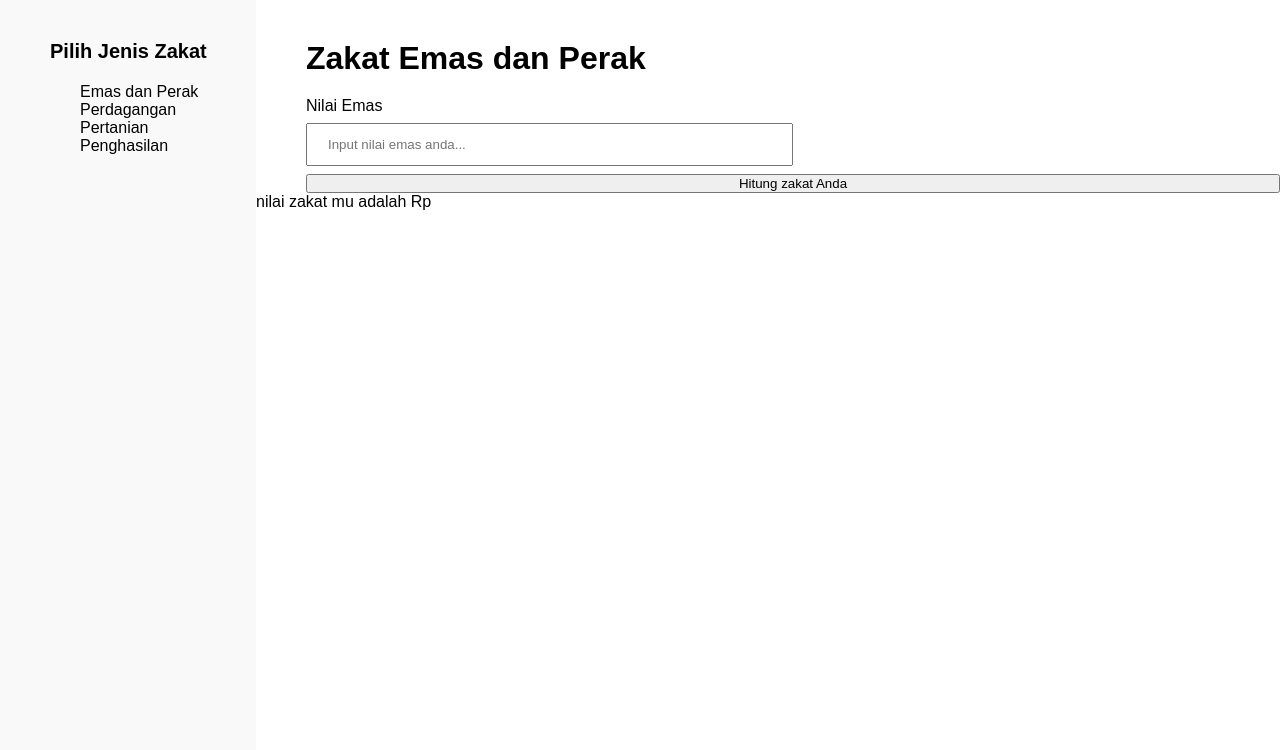
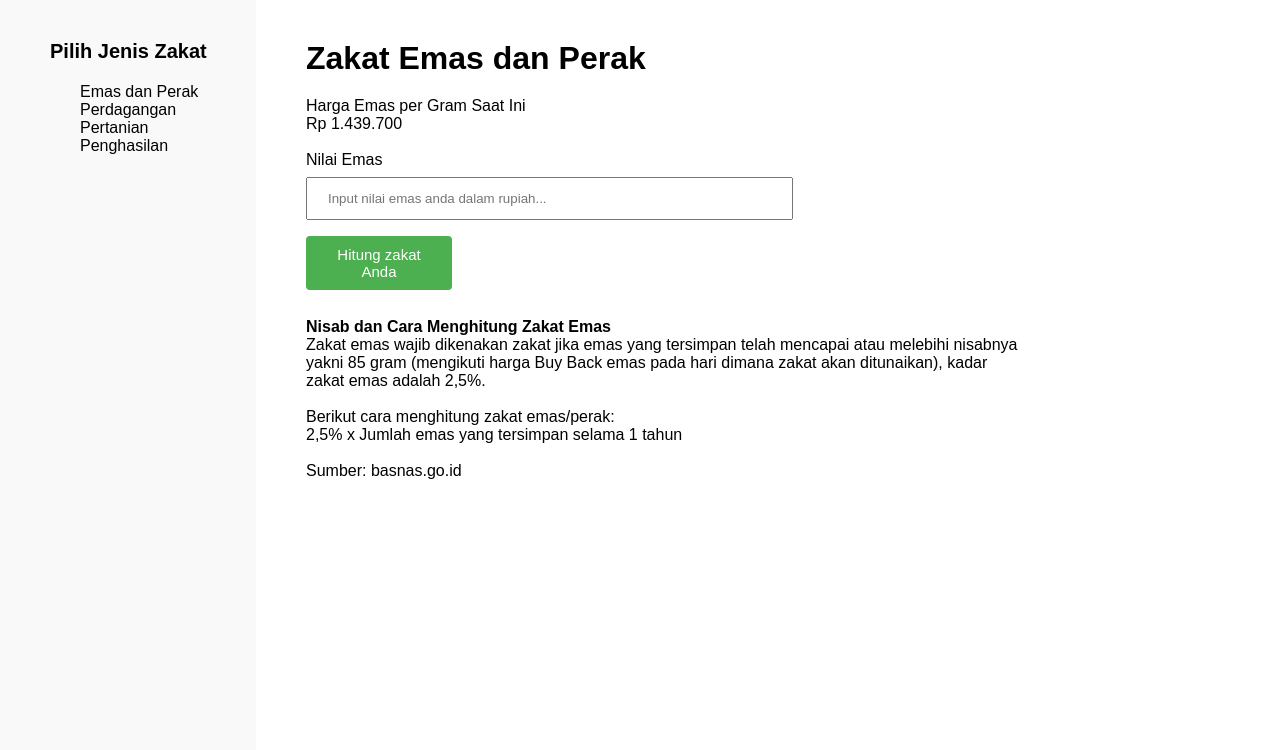
Before and after one commit to nferdy/kelompok_7_project, a Flask app: page /zakat-emas in a window 1280 px wide. Shown: the part 80-830 px from the top of the page. Run offline with Flask 3, Linux system fonts and the light colour scheme.

Commit message:
zakat emas selesai

```diff
--- a/app.py
+++ b/app.py
@@ -9,16 +9,44 @@ def home():
 def about():
     return render_template('about-project.html')
 
+# zakat emas
 @app.route('/zakat-emas', methods=['GET', 'POST'])
 def zakat_emas():
+    harga_emas_per_gram = 1439700
+
     if request.method == 'POST':
-        quantity_emas = float(request.form['quantity_emas'])
-        nilai_zakat = 0.025 * quantity_emas
-        nilai_zakat = int(nilai_zakat)
-        nilai_zakat = f"{nilai_zakat:,}".replace(",", ".")
-        return render_template('zakat_emas.html', nilai_zakat=nilai_zakat)
-    return render_template('zakat_emas.html')
 
+        # Menangkap nilai nilai dari user yang diperlukan untuk perhitungan
+        jumlah_emas = float(request.form['jumlah_emas'])
+
+        # inisialisasi nisab dan total nilai emas dari si user
+        nisab = 85 * harga_emas_per_gram
+        total_nilai_emas = jumlah_emas
+        total_nilai_zakat = 0
+
+        # kalo nilai >= nisab, lakukan perhitungan, dan user jadi wajib zakat sebesar jumlah total_nilai_zakat
+        if total_nilai_emas >= nisab:
+            total_nilai_zakat = 0.025 * jumlah_emas
+            wajib_zakat = True
+
+        # kalo nilai emas < nisab, user gausah zakat
+        else:
+            wajib_zakat = False
+
+        # ngeformat angka angka biar kalo udah 3 angka otomatis ada titik kayak nulis uang
+        total_nilai_zakat_formatted = f"{int(total_nilai_zakat):,}".replace(",", ".")
+        nisab_formatted = f"{int(nisab):,}".replace(",", ".")
+
+        return render_template('zakat_emas.html',
+                               wajib_zakat=wajib_zakat,
+                               nilai_zakat=total_nilai_zakat_formatted,
+                               nisab=nisab_formatted,
+                               harga_emas_per_gram=f"{int(harga_emas_per_gram):,}".replace(",", "."))
+
+    return render_template('zakat_emas.html', nilai_zakat=None, harga_emas_per_gram=f"{int(harga_emas_per_gram):,}".replace(",", "."))
+
+
+# zakat perdagangan
 @app.route('/zakat-perdagangan', methods=['GET', 'POST'])
 def zakat_perdagangan():
     if request.method == 'POST':
--- /dev/null
+++ b/static/css/zakat-emas.css
@@ -0,0 +1,41 @@
+
+.title_zakat {
+    margin: 40px 0 0 50px;
+}
+
+.form_input form {
+    display: flex;
+    flex-direction: column;
+    margin: 20px 0 0 50px;
+}
+
+input[type=number] {
+    width: 50%;
+    padding: 12px 20px;
+    margin: 8px 0;
+    box-sizing: border-box;
+}
+
+button {
+    width: 15%;
+    font-size: 15px;
+    background-color: #4CAF50;
+    color: white;
+    padding: 10px 15px;
+    margin: 8px 0;
+    border: none;
+    border-radius: 4px;
+    cursor: pointer;
+  }
+
+.hasil_zakat {
+    margin: 20px 0 0 50px;
+    padding: 20px;
+    background-color: #d3f0d4;
+    width: 50%;
+}
+
+.desc_zakat {
+    width: 70%;
+    margin: 20px 0 0 50px;
+}
--- a/templates/base.html
+++ b/templates/base.html
@@ -5,6 +5,9 @@
     <meta name="viewport" content="width=device-width, initial-scale=1.0">
     <title>Kalkulator Zakat</title>
     <link rel="stylesheet" type="text/css" href="{{ url_for ('static', filename='css/style.css')}}">
+    {% block style %}
+
+    {% endblock %}
 </head>
 <body>
     <nav>
--- a/templates/zakat_emas.html
+++ b/templates/zakat_emas.html
@@ -1,13 +1,45 @@
 {% extends "base.html" %}
+
+{% block style %}
+<link rel="stylesheet" type="text/css" href="{{ url_for('static', filename='css/zakat-emas.css') }}">
+{% endblock %}
 
 {% block content %}
 <h1 class="title_zakat">Zakat Emas dan Perak</h1>
 <div class="form_input">
     <form method="post" action="/zakat-emas">
-        <label for="quantity">Nilai Emas</label>
-        <input type="number" id="quantity" name="quantity_emas" min="0" placeholder="Input nilai emas anda...">
+        <label for="harga_emas_per_gram">Harga Emas per Gram Saat Ini</label>
+        <p>Rp {{ harga_emas_per_gram }}</p>
+        <br>
+        <label for="jumlah_emas">Nilai Emas</label>
+        <input type="number" id="jumlah_emas" name="jumlah_emas" min="0" required placeholder="Input nilai emas anda dalam rupiah...">
         <button type="submit">Hitung zakat Anda</button>
-      </form>
+    </form>
 </div>
-<p>nilai zakat mu adalah Rp{{ nilai_zakat }}</p>
+
+{% if nilai_zakat is not none %}
+<div class="hasil_zakat">
+    <h2>Hasil Perhitungan</h2>
+    <p>Nisab (85 gram): Rp {{ nisab }}</p>
+    {% if wajib_zakat %}
+        <p class="zakat_yes"><strong>Anda wajib membayar zakat!</strong></p>
+        <p>Nilai Zakat yang harus dibayar: <strong>Rp {{ nilai_zakat }}</strong></p>
+    {% else %}
+        <p class="zakat_no"><strong>Anda tidak wajib membayar zakat.</strong></p>
+    {% endif %}
+</div>
+{% endif %}
+
+<!-- Deskripsi zakat tetap ditampilkan di bawah hasil perhitungan -->
+<div class="desc_zakat">
+    <p name="desc_zakat">
+        <b>Nisab dan Cara Menghitung Zakat Emas</b> <br>
+        Zakat emas wajib dikenakan zakat jika emas yang tersimpan telah mencapai atau melebihi nisabnya yakni 85 gram (mengikuti harga Buy Back emas pada hari dimana zakat akan ditunaikan),
+        kadar zakat emas adalah 2,5%.<br><br>
+        Berikut cara menghitung zakat emas/perak:<br>
+        2,5% x Jumlah emas yang tersimpan selama 1 tahun <br><br>
+
+        Sumber: basnas.go.id
+    </p>
+</div>
 {% endblock %}
```
Also changed, not shown: static/css/style.css (+0 -34 lines), static/css/zakat-perdagangan.css (added, +29 -0 lines), templates/perdagangan.html (deleted, +0 -30 lines), templates/zakat-perdagangan.html (added, +19 -0 lines).
